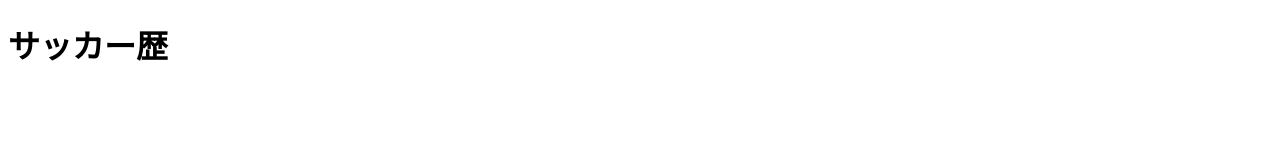
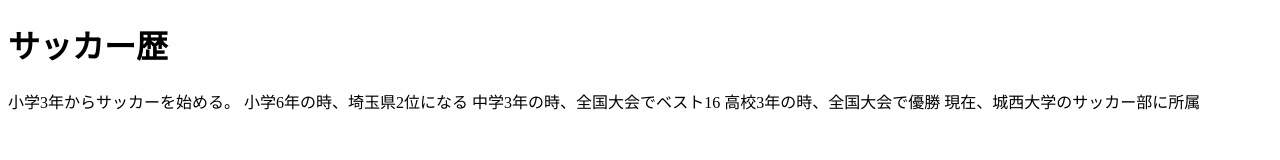
Before and after one commit to tomoki0803/kimatsu-kadai, a plain HTML site: page a.html in a window 1280 px wide. Drawn offline with Linux system fonts and the light colour scheme.

Commit message:
Update a.html

```diff
--- a/a.html
+++ b/a.html
@@ -6,11 +6,11 @@
 </head>
 <body>
 <h1>サッカー歴</h1>
-
-
-
-
-
+小学3年からサッカーを始める。
+小学6年の時、埼玉県2位になる
+中学3年の時、全国大会でベスト16
+高校3年の時、全国大会で優勝
+現在、城西大学のサッカー部に所属
 
 </body>
 </html>
```
